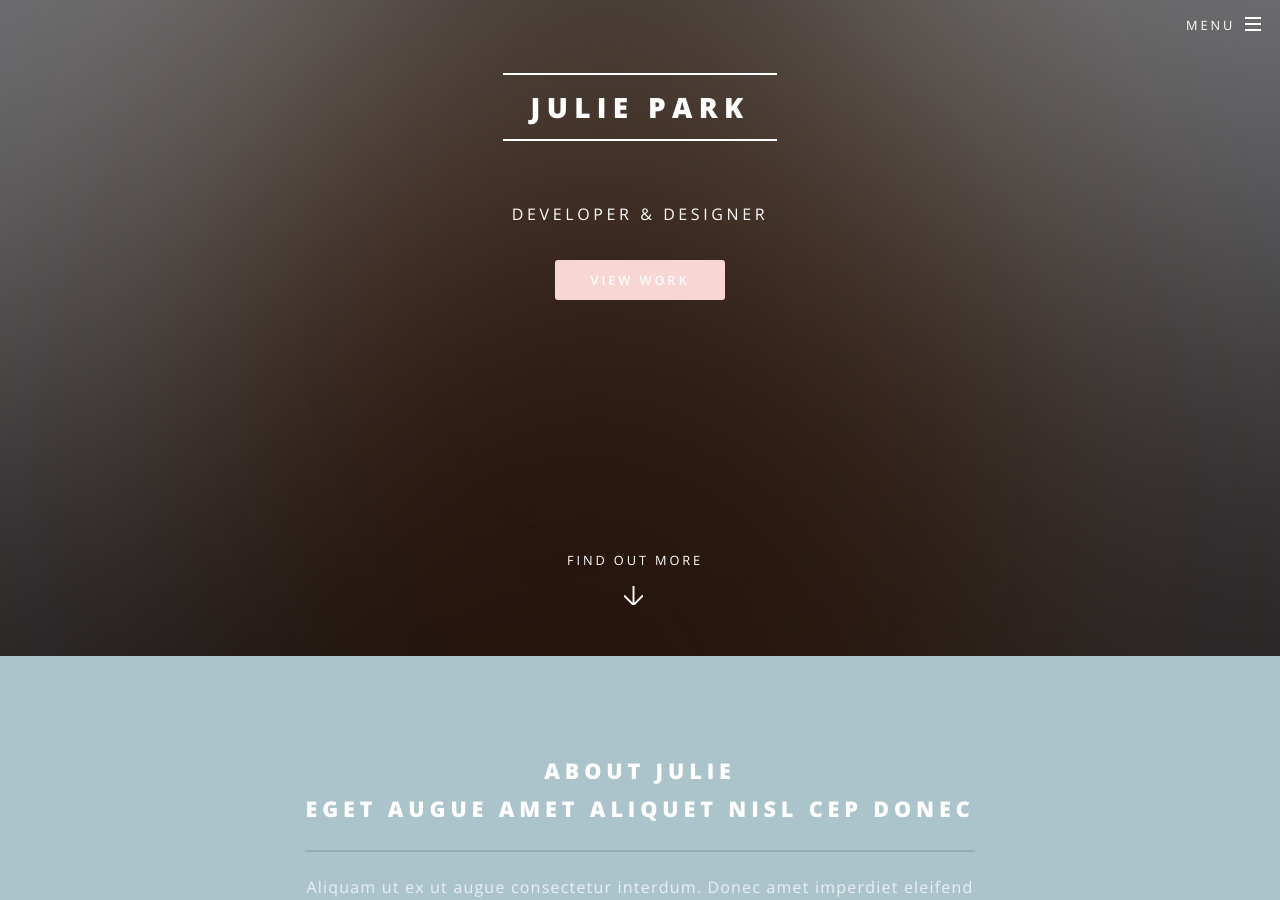
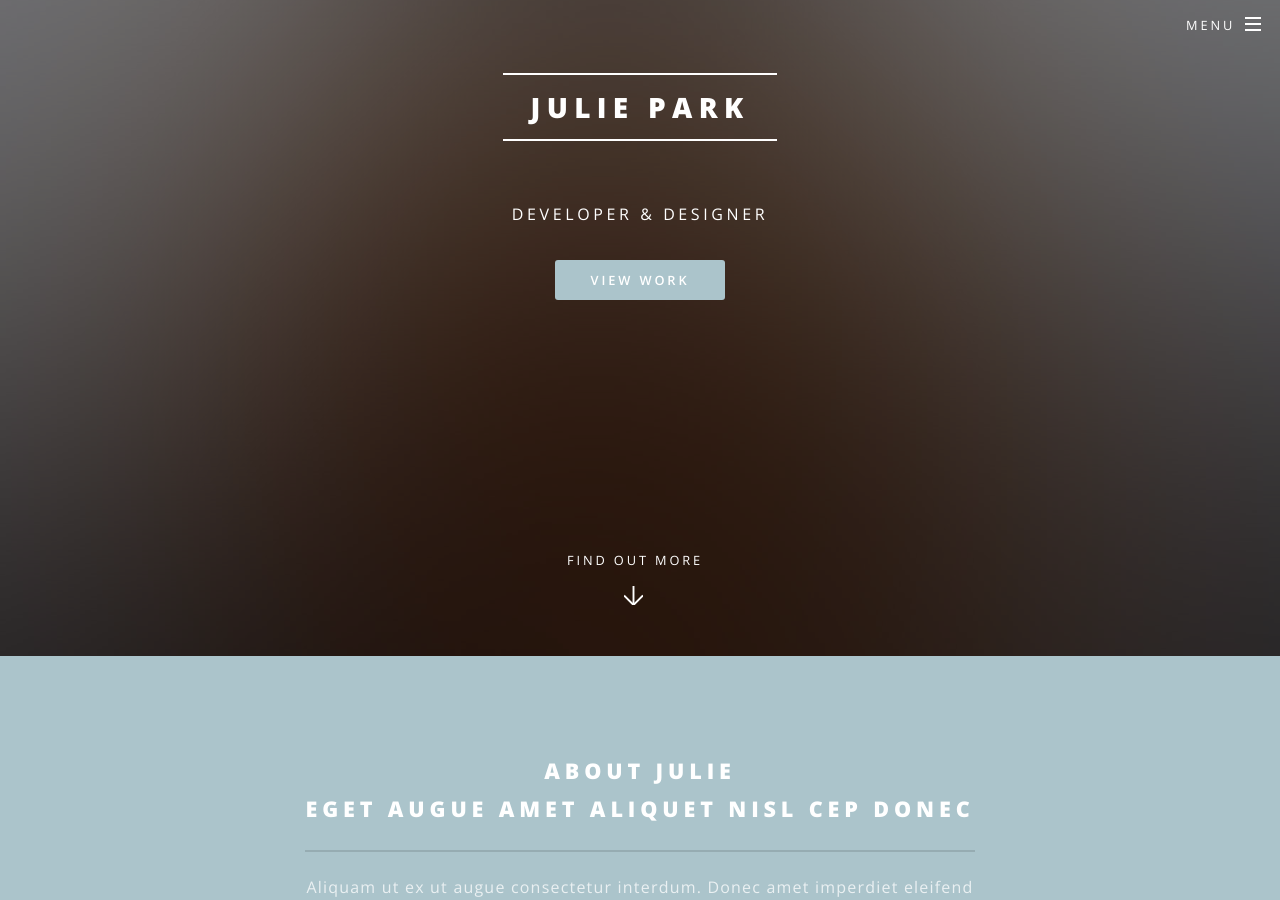
Before and after one commit to jspark721/jp-portfolio, a Jekyll site: the page built from index.html, in a window 1280 px wide and 900 px high, scrolled down 244 px. Built offline with Jekyll 4.4.1, drawn with Linux system fonts in a browser that asks for light colours.

Commit message:
color scheme changes and landing header change

```diff
--- a/_config.yml
+++ b/_config.yml
@@ -3,8 +3,7 @@
 
 # Site settings
 title: Julie Park
-description: |
-  Developer & Designer
+description: Developer & Designer
 owner: Julie Park
 first_published: 2016
 email: julieparkdev@gmail.com
--- a/_sass/libs/_vars.scss
+++ b/_sass/libs/_vars.scss
@@ -102,10 +102,10 @@
 		),
 
 		accent6: (
-			bg:				#f7d6d4,
+			bg:				#ABC4CB,
 			fg-bold:		#ffffff,
-			fg:				mix(#f7d6d4, #ffffff, 25%),
-			fg-light:		mix(#f7d6d4, #ffffff, 40%),
+			fg:				mix(#ABC4CB, #ffffff, 25%),
+			fg-light:		mix(#ABC4CB, #ffffff, 40%),
 			border:			rgba(0,0,0,0.125),
 			border-bg:		rgba(255,255,255,0.075),
 			border2:		rgba(0,0,0,0.25),
--- a/index.html
+++ b/index.html
@@ -6,6 +6,7 @@
 						<div class="inner">
 							<h2>{{ site.title }}</h2>
 							<p>{{ site.description | markdownify }}</p>
+                            <p> </p>
 							<ul class="actions">
 								<li><a href="#" class="button special">View Work</a></li>
 							</ul>
```
